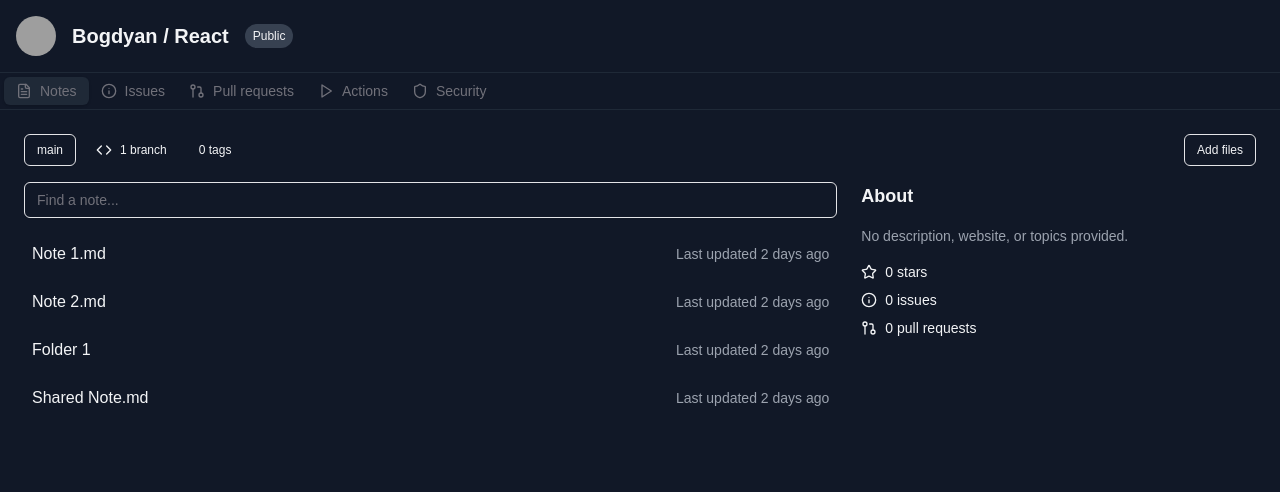
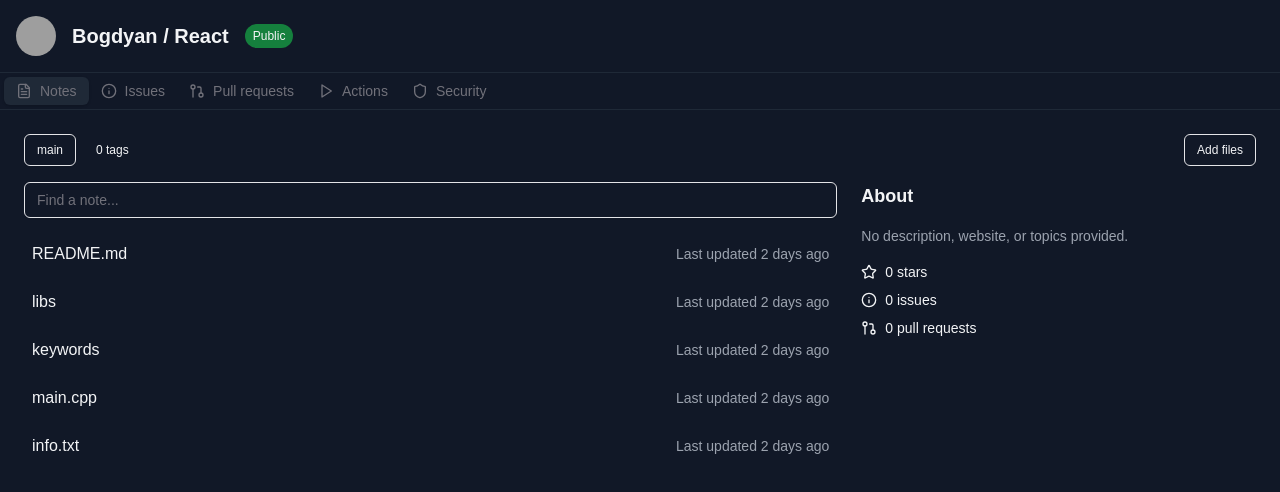
Before and after one commit to Bogdyans/TPWeb, a Next.js app: page /Bogdyan/React in a window 1280 px wide. Shown: the top 492 px of the page. Built offline with nearby package versions, Linux system fonts and the light colour scheme; no server answers; grey boxes are pictures that could not be loaded.

Commit message:
fix(username/notespace): Add axios on root files + mockfiles of them, do logick of fetching on page

```diff
--- /dev/null
+++ b/api/files.ts
@@ -0,0 +1,17 @@
+import { File } from "@/types/file";
+import axios from "axios";
+
+
+export async function getRootFiles(username: string, notespace: string): Promise<File[]> {
+    try {
+        const res = await axios.get('http://localhost:8000/api/files/root', {
+            params: { username, notespace },
+            timeout: 6666
+        }
+        );
+        return res.data;
+    } catch (err) {
+        console.log("Error fetching files for environment");
+        throw err;
+    }
+}
--- a/app/[username]/[notespace]/components/rootFileList.tsx
+++ b/app/[username]/[notespace]/components/rootFileList.tsx
@@ -1,17 +1,64 @@
+import { getRootFiles } from "@/api/files";
+import { useAlerts } from "@/components/alert/Alert";
 import { Input } from "@/components/ui/input";
+import { useState, useEffect } from "react"
+import { File } from "@/types/file";
+import { rootFiles } from "../mocks/rootFiles";
 
-export default function RootFileList(){
-    return  (
+
+
+export default function RootFileList({ params }) {
+    let [files, setFiles] = useState<File[]>([]);
+    const [state, setState] = useState("Loading");
+    const [searchTerm, setSearchTerm] = useState("");
+
+    const { addAlert } = useAlerts();
+
+
+    useEffect(() => {
+        const fetchFiles = async () => {
+            try {
+                const fetchedFiles = await getRootFiles(params.username, params.notespace);
+                setFiles(fetchedFiles);
+                setState("Success");
+            } catch (err) {
+                addAlert("Error fetching files", "error");
+                // setState("Error");
+                setFiles(rootFiles);
+                setState("Succes");
+                console.error("Error fetching files: ", err);
+            }
+        }
+
+        fetchFiles();
+    }, [addAlert]);
+
+    const filteredFiles = files && Array.isArray(files)
+        ? files.filter((file) =>
+            file.name.toLowerCase().includes(searchTerm.toLowerCase())
+        )
+        : [];
+
+    return (
         <div className="col-span-2">
             <Input className="mb-4" placeholder="Find a note..." />
-            <ul className="space-y-2">
-              {['Note 1.md', 'Note 2.md', 'Folder 1', 'Shared Note.md'].map((item) => (
-                <li key={item} className="flex items-center justify-between p-2 hover:bg-gray-800 rounded">
-                  <span>{item}</span>
-                  <span className="text-gray-400 text-sm">Last updated 2 days ago</span>
-                </li>
-              ))}
-            </ul>
+            {state == "Loading" ? (
+                <div className="text-center">Loading files...</div>
+            ) : state == "Error" ? (
+                <div className="text-center color-red-700">Error</div>
+            ) : filteredFiles.length > 0 ? (
+                <ul className="space-y-2">
+                    {filteredFiles.map((item) => (
+                        <li key={filteredFiles.indexOf(item)} className="flex items-center justify-between p-2 hover:bg-gray-800 rounded">
+                            <span>{item.name}</span>
+                            <span className="text-gray-400 text-sm">Last updated 2 days ago</span>
+                        </li>
+                    ))}
+                </ul>
+            ) : (
+                <div className="text-center text-gray-500">No files found.</div>
+            )
+            }
           </div>
     )
 }
--- /dev/null
+++ b/app/[username]/[notespace]/mocks/rootFiles.ts
@@ -0,0 +1,9 @@
+import { File } from "@/types/file"
+
+export const rootFiles: File[] = [
+    { name: "README.md", directory: false},
+    { name: "libs", directory: true},
+    { name: "keywords", directory: true},
+    { name: "main.cpp", directory: false},
+    { name: "info.txt", directory: false}
+]
--- a/app/[username]/[notespace]/page.tsx
+++ b/app/[username]/[notespace]/page.tsx
@@ -10,6 +10,7 @@ import Link from "next/link"
 import RootFileList from "./components/rootFileList"
 
 export default function Component({ params }) {
+  const state: String = "Public";
 
   return (
     <div className="min-h-screen bg-gray-900 text-gray-100">
@@ -22,7 +23,7 @@ export default function Component({ params }) {
             </Avatar>
             <h1 className="text-xl font-semibold">
               <Link href={`/${params.username}`}>{params.username} </Link> / {params.notespace}</h1>
-            <span className="rounded-full bg-gray-700 px-2 py-1 text-xs">Public</span>
+            <span className={`rounded-full  ${(state == "Public")? "bg-green-700" : "bg-red-700"} px-2 py-1 text-xs`}>{state}</span>
           </div>
         </div>
       </header>
@@ -58,10 +59,10 @@ export default function Component({ params }) {
             <Button variant="outline" size="sm">
               main
             </Button>
-            <Button variant="ghost" size="sm">
+            {/* <Button variant="ghost" size="sm">
               <Code className="mr-2 h-4 w-4" />
               1 branch
-            </Button>
+            </Button> */}
             <Button variant="ghost" size="sm">
               0 tags
             </Button>
@@ -73,7 +74,7 @@ export default function Component({ params }) {
           </div>
         </div>
         <div className="grid grid-cols-3 gap-6">
-          <RootFileList/>
+          <RootFileList params={[params.username, params.notespace]}/>
           <div>
             <h2 className="text-lg font-semibold mb-4">About</h2>
             <p className="text-sm text-gray-400 mb-4">
--- a/app/home/components/notespaceList.tsx
+++ b/app/home/components/notespaceList.tsx
@@ -2,10 +2,10 @@
 
 import { Input } from "@/components/ui/input"
 import Link from "next/link";
-import { Enviroment } from "@/types/enviroment";
+
 
 import { useState, useEffect } from "react"
-import axios from "axios"
+
 
 import { fetchHomeEnviromentsForUser } from "@/api/enviroment";
 import { useAlerts } from "@/components/alert/Alert";
@@ -14,8 +14,7 @@ import { listEnv } from "../mocks/EnviromentList";
 
 export default function NotespaceList() {
     let [notespaces, setNotespaces] = useState<HomeEnviroment[]>([]);
-    const [isLoading, setIsLoading] = useState(true);
-    const [error, setError] = useState<string | null>(null);
+    const [state, setState] = useState("Loading");
     const [searchTerm, setSearchTerm] = useState("");
 
     const { addAlert } = useAlerts();
@@ -23,26 +22,21 @@ export default function NotespaceList() {
     useEffect(() => {
         const fetchNotespaces = async () => {
             try {
-                setIsLoading(true)
-                setError(null)
-
-
-                const userId = 1
-                const fetchedNotespaces = await fetchHomeEnviromentsForUser(userId)
-                setNotespaces(fetchedNotespaces)
+                const userId = 1;
+                const fetchedNotespaces = await fetchHomeEnviromentsForUser(userId);
+                setNotespaces(fetchedNotespaces);
+                setState("Success");
             } catch (err) {
 
                 setNotespaces(listEnv);
-                //setError("An error occurred while fetching notespaces.");
+                //setState("Error");
                 addAlert(`An error occurred while fetching notespaces.`, "error");
-                console.error("Error fetching notespaces:", err)
-            } finally {
-                setIsLoading(false)
+                console.error("Error fetching notespaces:", err);
             }
         }
 
-        fetchNotespaces()
-    }, [addAlert])
+        fetchNotespaces();
+    }, [addAlert]);
 
     const filteredNotespaces = notespaces && Array.isArray(notespaces)
         ? notespaces.filter((notespace) =>
@@ -59,11 +53,11 @@ export default function NotespaceList() {
                 value={searchTerm}
                 onChange={(e) => { setSearchTerm(e.target.value); addAlert("Changed", "success") }}
             />
-            {isLoading ? (
+            {state == "Loading" ? (
                 <div className="text-center">Loading notespaces...</div>
-            ) : error ? (
+            ) : state == "Error" ? (
                 <div className="bg-red-900/20 border border-red-900/50 text-red-500 p-3 rounded-md">
-                    {error}
+                    Error
                 </div>
             ) : filteredNotespaces.length > 0 ? (
                 <ul className="space-y-2 ml-2">
--- /dev/null
+++ b/types/file.ts
@@ -0,0 +1,5 @@
+
+export interface File{
+    directory: boolean ,
+    name: String
+}
```
Also changed, not shown: api/enviroment.ts (+6 -6 lines).
